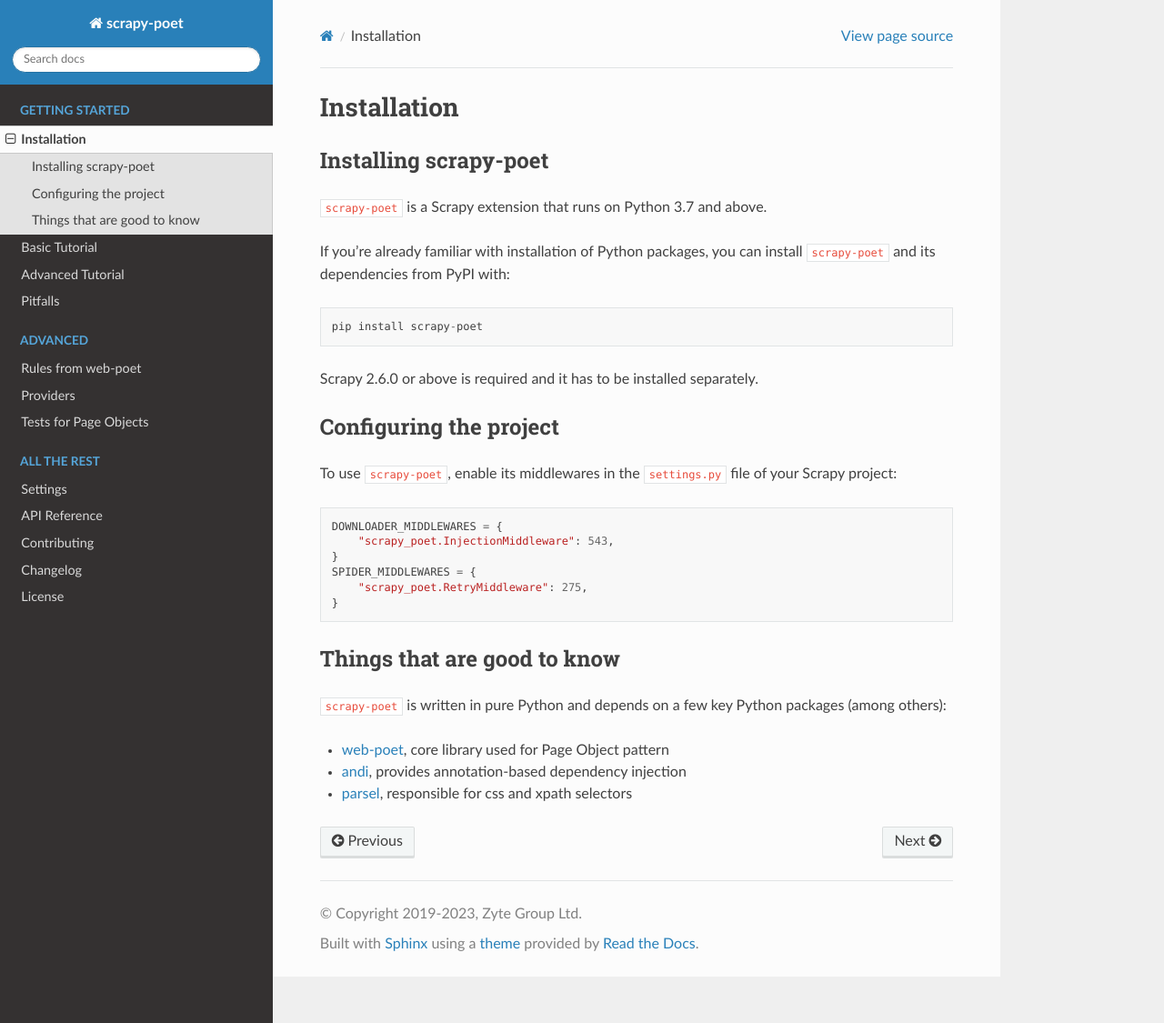
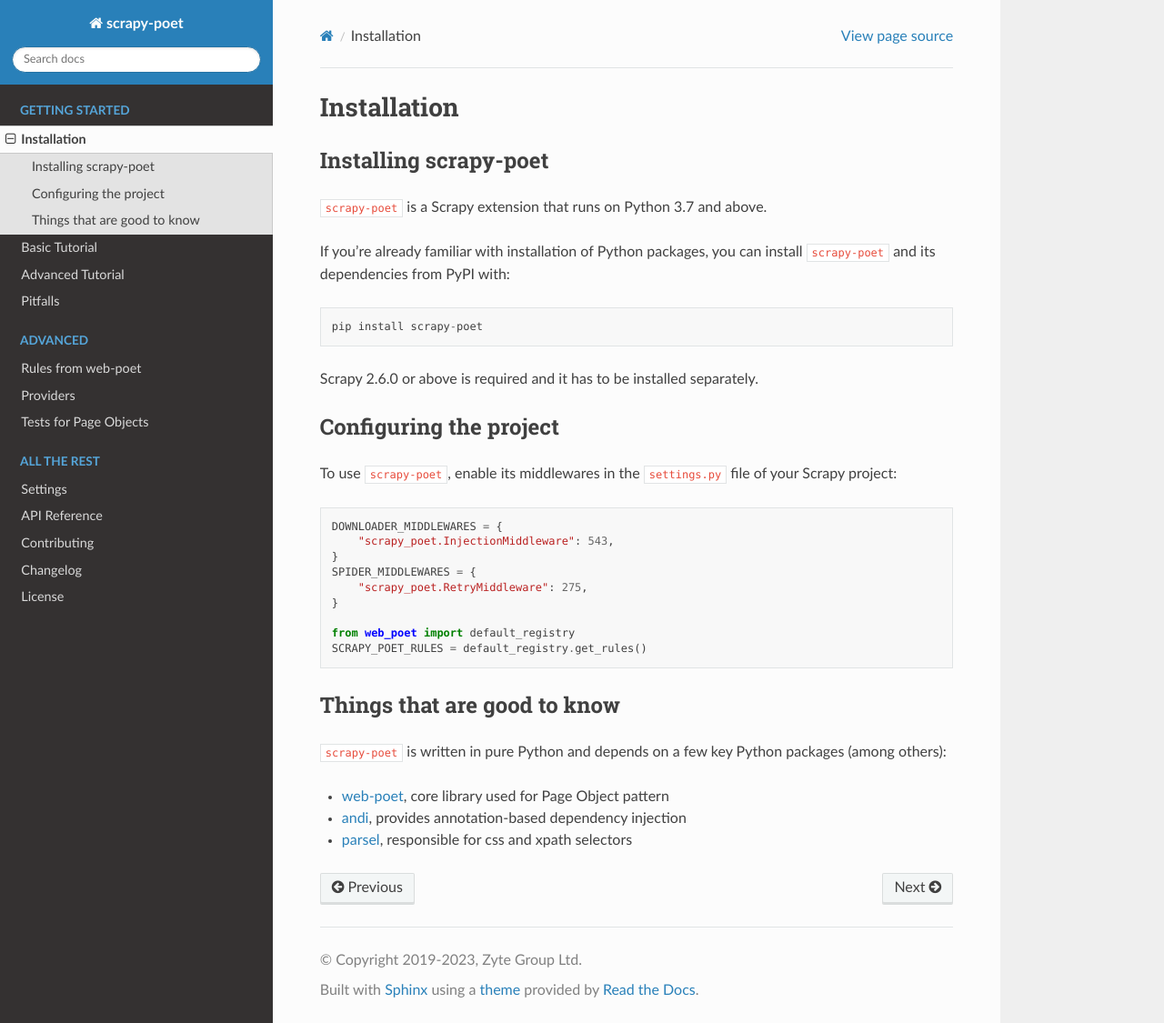
Before and after one commit to scrapinghub/scrapy-poet, a Sphinx documentation site: the page built from docs/intro/install.rst, in a window 1280 px wide and 1125 px high. Shown: the whole window at 91% size. Built offline with Sphinx 7.4.7 and the Read the Docs theme 2.0.0, drawn with Linux system fonts in a browser that asks for light colours; the version number could not be read and is left out.

Commit message:
include SCRAPY_POET_RULES in install docs

```diff
--- a/README.rst
+++ b/README.rst
@@ -64,6 +64,9 @@
         "scrapy_poet.RetryMiddleware": 275,
     }
 
+    from web_poet import default_registry
+    SCRAPY_POET_RULES = default_registry.get_rules()
+
 Developing
 ==========
 
--- a/docs/intro/install.rst
+++ b/docs/intro/install.rst
@@ -33,6 +33,9 @@
         "scrapy_poet.RetryMiddleware": 275,
     }
 
+    from web_poet import default_registry
+    SCRAPY_POET_RULES = default_registry.get_rules()
+
 Things that are good to know
 ============================
 
```
